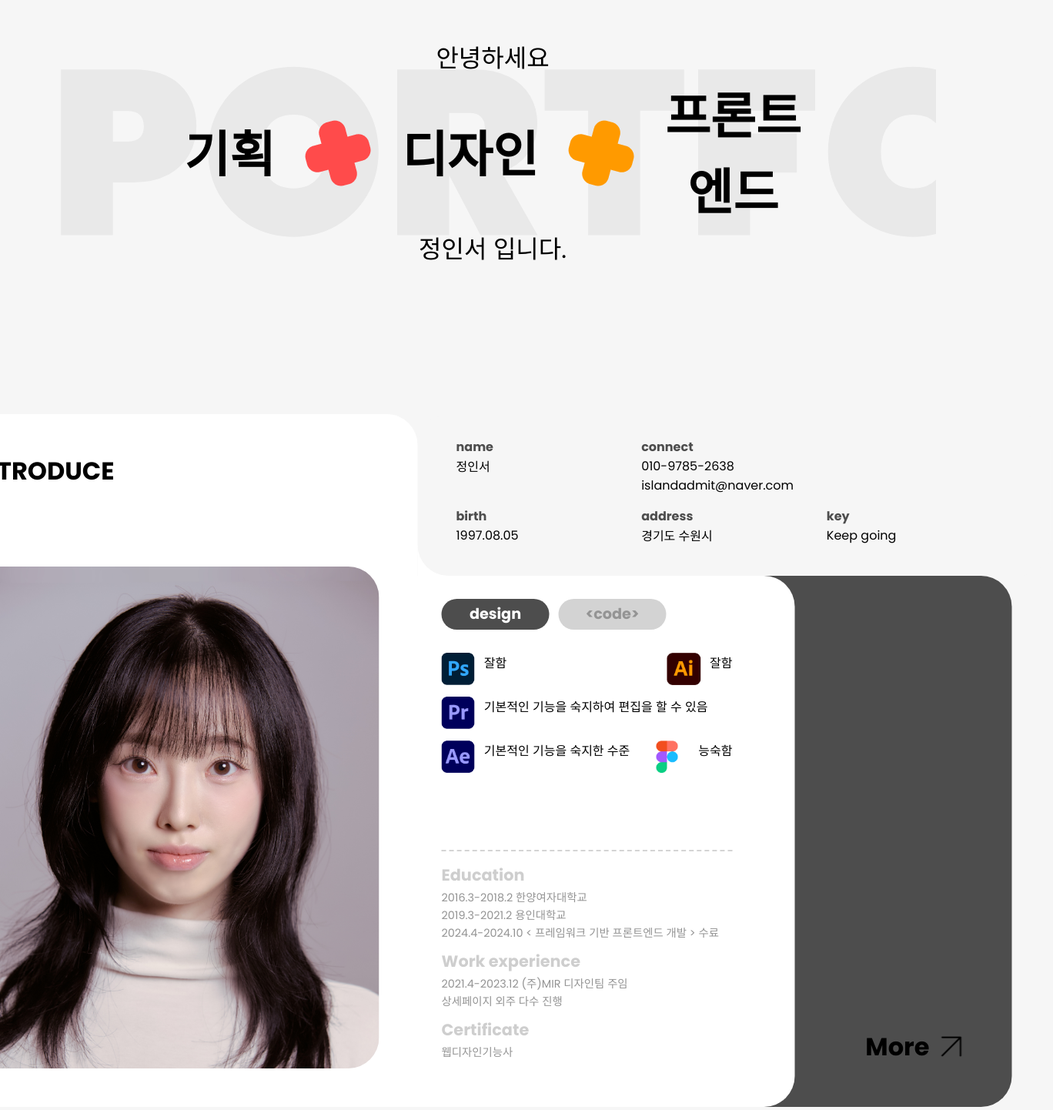
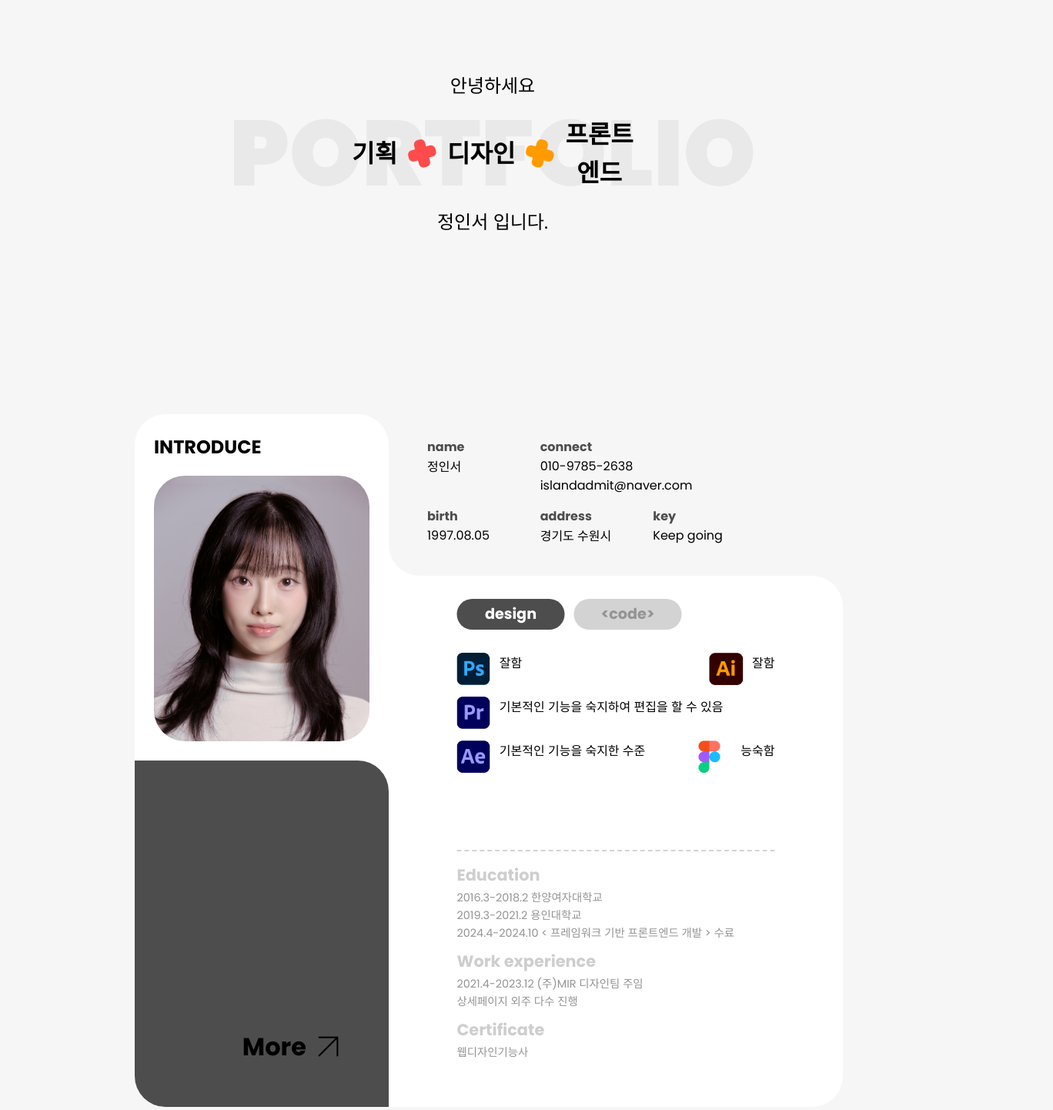
Before and after one commit to inseo97/portfolio, a plain HTML site: page index.html in a window 1280 px wide. Shown: the part 201-1643 px from the top of the page at 77% size, 1368 px wide, since content can reach past the window. Drawn offline with nearby package versions, Linux system fonts and the light colour scheme.

Commit message:
9/13_2480px

```diff
--- a/index.html
+++ b/index.html
@@ -150,12 +150,14 @@
           </li>
         </ul>
       </div>
-      <div class="info_more round_box fl">
-        <a href="./">More <img src="./images/open_link_btn.png" alt="더자세한내용" target="_blank"></a>
+      <div class="fl" id="bgwhite2"></div>
+
+      <div class="info_more fl">
+        <a href="#">More <img src="./images/open_link_btn.png" alt="더자세한내용" target="_blank"></a>
       </div>
     </div>
   </section>
-  <section class="sec03">
+  <section class="sec03" id="s3">
     <div class="works_wrap">
 
       <div class="works_box_wrap">
@@ -203,7 +205,7 @@
       </div>
 
 
-      <div class="works_box_wrap">
+      <div class="works_box_wrap lastwrap">
         <div class="works_box" id="wb07" onclick="window.open('http://kakaomapapi.dothome.co.kr/creed/index.html')">
           <p>반응형 웹사이트</p>
           <p>CREED</p>
--- a/js/script.js
+++ b/js/script.js
@@ -23,7 +23,7 @@ function func1() {
   $(".info_stat div").delay(500).stop().animate({"opacity": 1},1000);
   $(".career").delay(500).stop().animate({"opacity": 1},1000);
 
-  $(".info_more").delay(500).stop().animate({"width": "332px"},800);
+  $(".info_more").delay(500).stop().animate({"width": "330px"},800);
 }
 function func2() {
     $(".info_stat").delay(5).stop().animate({"width": "590px"},1000);
@@ -32,18 +32,15 @@ function func2() {
     $(".info_stat div").delay(500).stop().animate({"opacity": 1},1000);
     $(".career").delay(500).stop().animate({"opacity": 1},1000);
 
-    $(".info_more").delay(500).stop().animate(
+    $(".info_more").stop().animate(
         {
-        "width": "330px",
-        // "height":" 450px",
-        // "margin-left":" 0",
-        // "z-index":" 11",
-        // "clear":" both",
-        "top":"-450px"
+            "width": "330px",
+            "border-top-right-radius": "40px"
         }
-        ,800);
+        ,500)
+
   }
-function refunc(){
+function refunc1(){
   $(".info_stat").delay(5).stop().animate({"width": "50px"},800);
   $("#info_ad").stop().animate({'border-radius': '40px 40px 40px 0px'},800);
 
@@ -52,25 +49,47 @@ function refunc(){
 
   $(".info_more").delay(300).stop().animate({"width": "50px"},500);
 }
+function refunc2(){
+    $(".info_stat").delay(5).stop().animate({"width": "0"},1000);
+    $("#info_ad").stop().animate({'border-radius': '40px 40px 40px 0px'},1000);
 
+    $(".info_stat div").delay(500).stop().animate({"opacity": 0},1000);
+    $(".career").delay(500).stop().animate({"opacity": 0},1000);
+
+    $(".info_more").stop().animate(
+        {
+            "width": "330px",
+            "border-top-right-radius": "0px"
+        }
+        ,500)
+
+}
 // IntersectionObserver 설정
 let observer = new IntersectionObserver((entries, observer) => {
   entries.forEach(entry => {
       if (entry.isIntersecting && !isFuncRunning) {
           // 요소가 화면에 보이면 func 함수 실행
-          if($(window).width() < 1024) {
-            // window 크기가 1024보다 작을때
+          if($(window).width() < 1480) {
+            // window 크기가 1480px보다 작을때
             func2();
-            console.log('tlfgod')
             } else {
-            // window 크기가 1024보다 클때
+            // window 크기가 1480px보다 클때
             func1();
 
             }
           isFuncRunning = true;
       } else {
           // 요소가 화면에서 사라지면 추가 작업을 여기서 할 수 있음 (선택사항)
-          refunc();
+          // 요소가 화면에 보이면 func 함수 실행
+          if($(window).width() < 1480) {
+            // window 크기가 1480px보다 작을때
+            refunc2();
+
+            } else {
+            // window 크기가 1480px보다 클때
+          refunc1();
+
+            }
           isFuncRunning = false;
       }
   });
--- a/style/media.css
+++ b/style/media.css
@@ -7,14 +7,15 @@
 }
 
 /* 작은 데스크탑 화면 (최대 1024px) */
-@media (max-width: 1024px) {
+@media (max-width: 1480px) {
   .sec01 > p:nth-of-type(1) {
-    font-size: 5rem;
+    width: 90vmin;
+    font-size: 15vmin;
   }
   .sec01 div.hello {
     flex-direction: column;
     gap: 10px;
-    justify-content: flex-start;
+    flex-direction: row;
   }
   .helloWrap p {
     font-size: 1.5rem;
@@ -28,10 +29,11 @@
   }
   section.sec02 {
     width: 100vw;
-    min-width: 1024px;
+    min-width: 930px;
   }
   #sec02wrap {
-    width: 90%;
+    width: 100%;
+    max-width: 930px;
     height: 922px;
 
     position: absolute;
@@ -57,6 +59,21 @@
     top: 0;
     left: 330px;
   }
+  .sec02 #bgwhite2 {
+    background-color: #ffffff;
+    position: absolute;
+    display: block;
+
+    width: 50px;
+    height: 40px;
+
+    top: 450px;
+    right: 600px;
+
+    border-radius: 0;
+    z-index: 0;
+  }
+
   .sec02 .info_ad {
     width: 540px;
   }
@@ -65,13 +82,18 @@
     margin-left: 0;
   }
   .sec02 .info_more {
-    width: 0px;
+    width: 330px;
     height: 450px;
-    border-radius: 0 40px 0 40px;
     margin-left: 0;
-    z-index: 1100;
+    z-index: 1;
     clear: both;
-    top: -240px;
+    top: -450px;
+    right: 0;
+
+    border-top-left-radius: 0px;
+    border-top-right-radius: 0px;
+    border-bottom-right-radius: 0px;
+    border-bottom-left-radius: 40px;
   }
   .sec02 .info_more a {
     position: absolute;
@@ -83,11 +105,14 @@
     display: flex;
     align-items: center;
   }
+  .lastwrap {
+    display: flex;
+    flex-direction: row;
+    flex-wrap: wrap;
+    justify-content: center;
+  }
 }
 
 /* 큰 화면 (1200px 이상) */
 @media (min-width: 1200px) {
-  section.sec02 {
-    min-width: 1200px;
-  }
 }
--- a/style/reset.css
+++ b/style/reset.css
@@ -58,10 +58,10 @@ section.sec01 {
   height: 100vh;
 }
 .sec01 > p:nth-of-type(1) {
-  width: 90%;
   overflow: hidden;
   opacity: 0.05;
-  font-size: 19rem;
+  width: 127vmin;
+  font-size: 22vmin;
   font-family: "Poppins", sans-serif;
   font-weight: 900;
   font-style: normal;
@@ -182,6 +182,9 @@ section.sec02 {
   right: 3px;
   z-index: -1;
   border-radius: 50px 50px 50px 0;
+}
+.sec02 #bgwhite2 {
+  /* display: none; */
 }
 .sec02 .info_ad > ul {
   display: grid;
```
Also changed, not shown: pf_contents/portfolio_01.html (+1 -1 lines), pf_contents/portfolio_06.html (+1 -1 lines).
